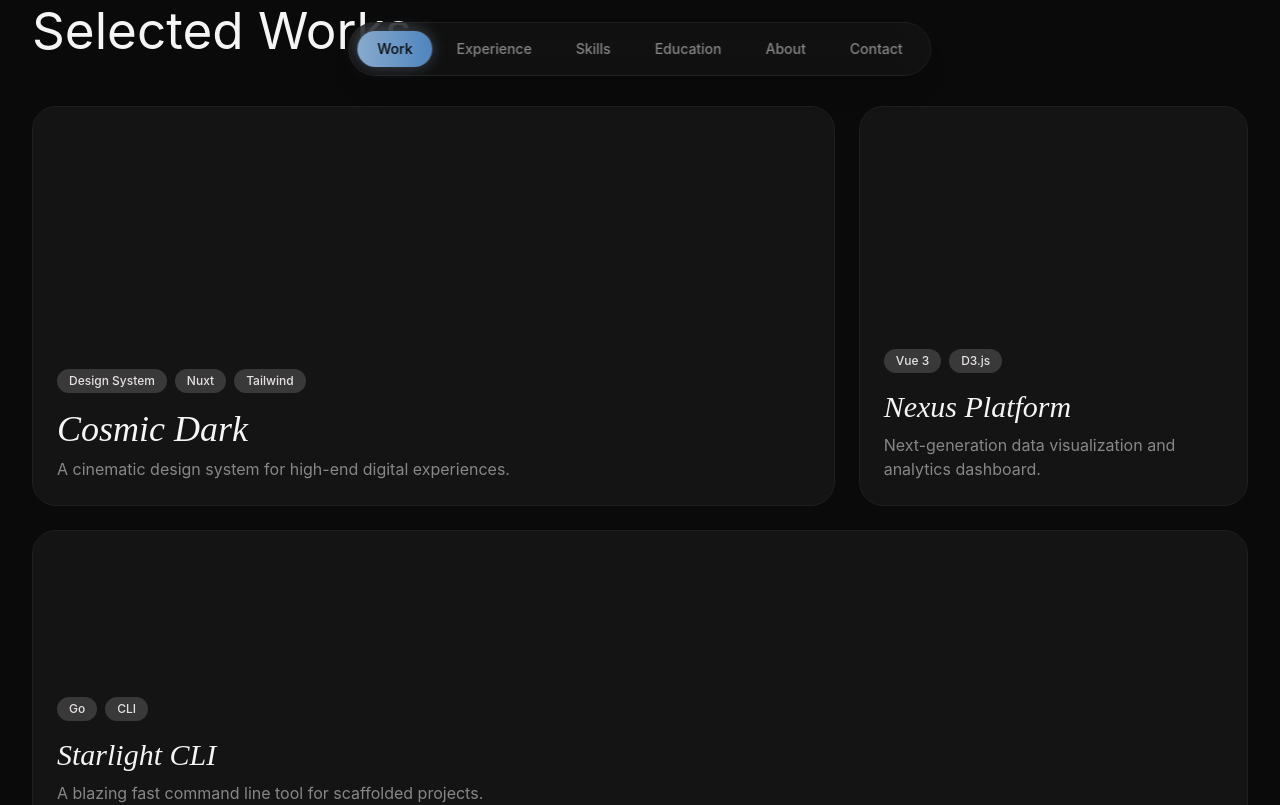
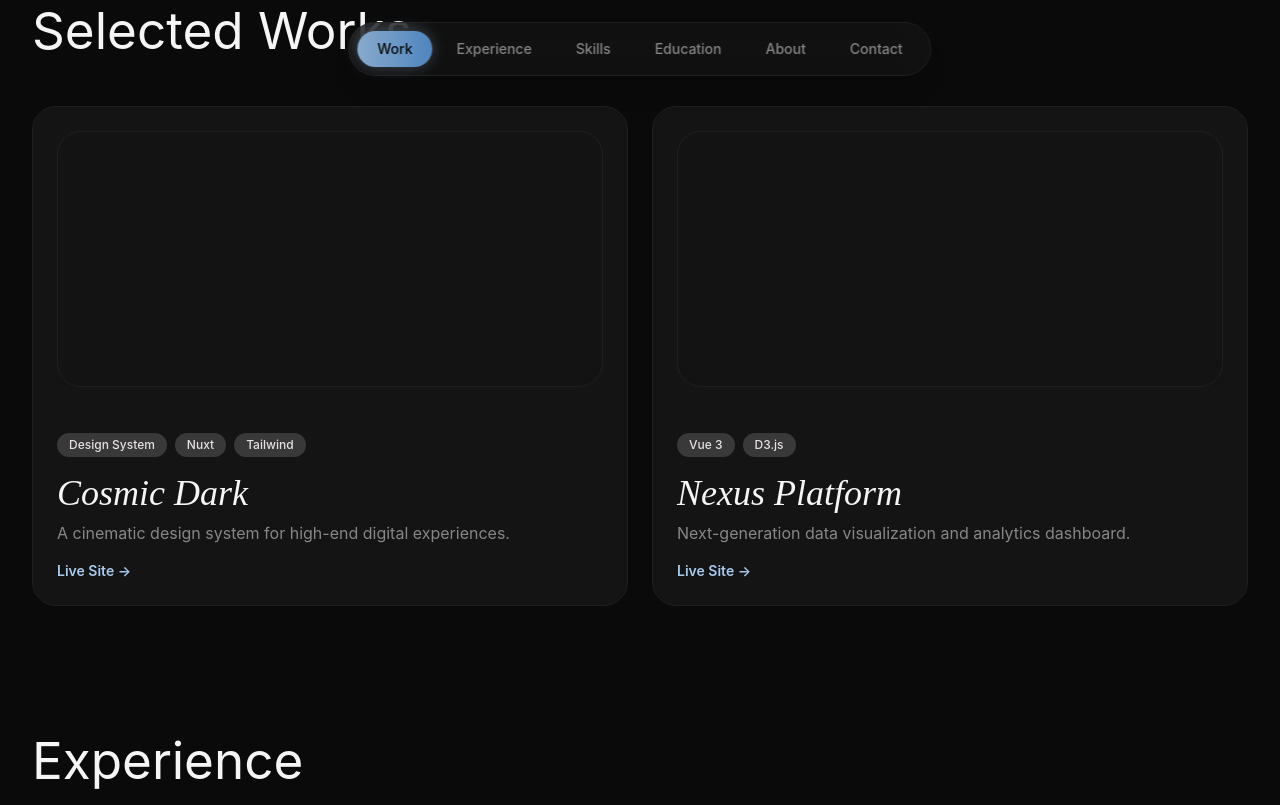
Before and after one commit to j-umbac/JoshuaUmbacPortfolio, a Nuxt app: page / in a window 1280 px wide. Shown: the part 700-1505 px from the top of the page. Built offline with nearby package versions, Linux system fonts and the light colour scheme.

Commit message:
feat: add images to featured work

```diff
--- a/app/pages/index.vue
+++ b/app/pages/index.vue
@@ -4,12 +4,35 @@ import BentoCard from '~/components/BentoCard.vue'
 import Button from '~/components/ui/Button.vue'
 import StatusIndicator from '~/components/StatusIndicator.vue'
 import LoadingCounter from '~/components/LoadingCounter.vue'
+import DemoModal from '~/components/DemoModal.vue'
+import ImageCarousel from '~/components/ImageCarousel.vue'
+import GalleryModal from '~/components/GalleryModal.vue'
+import type { ProjectData, ExperienceData, EducationData } from '~/types'
 import { usePortfolio } from '~/composables/usePortfolio'
 
 const isLoaded = ref(false)
+const isDemoOpen = ref(false)
+const activeDemoUrl = ref('')
+
+// Gallery state
+const isGalleryOpen = ref(false)
+const activeGalleryImages = ref<string[]>([])
+const activeGalleryIndex = ref(0)
+
+const openGallery = (images: string[], index: number) => {
+  if (!images || images.length === 0) return
+  activeGalleryImages.value = images
+  activeGalleryIndex.value = index
+  isGalleryOpen.value = true
+}
 
 const handleLoadingComplete = () => {
   isLoaded.value = true
+}
+
+const openDemo = (url: string) => {
+  activeDemoUrl.value = url
+  isDemoOpen.value = true
 }
 
 const { projects, experiences, skills, education } = usePortfolio()
@@ -47,41 +70,55 @@ const { projects, experiences, skills, education } = usePortfolio()
       <section id="work" class="py-section-v-padding scroll-mt-24">
         <h2 class="font-sans text-headline-section mb-12">Selected Works</h2>
 
-        <div class="grid grid-cols-1 md:grid-cols-2 lg:grid-cols-3 gap-bento-gap">
-          <!-- Main featured item spans 2 columns on desktop -->
-          <BentoCard class="md:col-span-2 lg:col-span-2 min-h-[400px]">
+        <div class="grid grid-cols-1 lg:grid-cols-2 gap-bento-gap">
+          <!-- Project 1: Interviewroom AI -->
+          <BentoCard class="min-h-[500px]" @click="projects[0]?.link && window.open(projects[0].link, '_blank')">
+            <div class="mb-6 relative w-full h-64 rounded-xl overflow-hidden border border-stroke bg-surface-dim">
+              <ImageCarousel v-if="projects[0]?.images" :images="projects[0].images" alt-text="Interviewroom AI Screenshot" @open-gallery="openGallery(projects[0].images, $event)" />
+            </div>
             <div class="mt-auto">
-              <div class="flex flex-wrap gap-2 mb-4">
+              <div class="flex flex-wrap items-center gap-2 mb-4">
                 <span v-for="tag in projects[0]?.tags" :key="tag" class="text-xs font-medium px-3 py-1 rounded-pill bg-surface-bright text-on-surface">
                   {{ tag }}
                 </span>
+                <span v-if="projects[0]?.status" class="text-xs font-medium px-3 py-1 rounded-pill bg-accent-gradient text-primary-foreground">
+                  {{ projects[0].status }}
+                </span>
               </div>
               <h3 class="font-display text-4xl mb-2">{{ projects[0]?.title }}</h3>
-              <p class="text-muted">{{ projects[0]?.description }}</p>
+              <p class="text-muted mb-4">{{ projects[0]?.description }}</p>
+              <div class="flex gap-4">
+                <a :href="projects[0]?.link" target="_blank" @click.stop class="text-primary hover:text-white transition-colors text-sm font-semibold flex items-center">
+                  Live Site &rarr;
+                </a>
+                <button v-if="projects[0]?.demo" @click.stop="openDemo(projects[0].demo!)" class="text-primary hover:text-white transition-colors text-sm font-semibold flex items-center">
+                  Storylane Demo &rarr;
+                </button>
+              </div>
             </div>
           </BentoCard>
 
-          <BentoCard class="min-h-[400px]">
+          <!-- Project 2: PhotoDump -->
+          <BentoCard class="min-h-[500px]" @click="projects[1]?.link && window.open(projects[1].link, '_blank')">
+            <div class="mb-6 relative w-full h-64 rounded-xl overflow-hidden border border-stroke bg-surface-dim">
+              <ImageCarousel v-if="projects[1]?.images" :images="projects[1].images" alt-text="PhotoDump Screenshot" @open-gallery="openGallery(projects[1].images, $event)" />
+            </div>
             <div class="mt-auto">
-              <div class="flex flex-wrap gap-2 mb-4">
+              <div class="flex flex-wrap items-center gap-2 mb-4">
                 <span v-for="tag in projects[1]?.tags" :key="tag" class="text-xs font-medium px-3 py-1 rounded-pill bg-surface-bright text-on-surface">
                   {{ tag }}
                 </span>
               </div>
-              <h3 class="font-display text-3xl mb-2">{{ projects[1]?.title }}</h3>
-              <p class="text-muted">{{ projects[1]?.description }}</p>
-            </div>
-          </BentoCard>
-
-          <BentoCard class="md:col-span-2 lg:col-span-3 min-h-[300px]">
-            <div class="mt-auto">
-              <div class="flex flex-wrap gap-2 mb-4">
-                <span v-for="tag in projects[2]?.tags" :key="tag" class="text-xs font-medium px-3 py-1 rounded-pill bg-surface-bright text-on-surface">
-                  {{ tag }}
-                </span>
+              <h3 class="font-display text-4xl mb-2">{{ projects[1]?.title }}</h3>
+              <p class="text-muted mb-4">{{ projects[1]?.description }}</p>
+              <div class="flex gap-4">
+                <a :href="projects[1]?.link" target="_blank" @click.stop class="text-primary hover:text-white transition-colors text-sm font-semibold flex items-center">
+                  Live Site &rarr;
+                </a>
+                <a v-if="projects[1]?.github" :href="projects[1].github" target="_blank" @click.stop class="text-primary hover:text-white transition-colors text-sm font-semibold flex items-center">
+                  GitHub &rarr;
+                </a>
               </div>
-              <h3 class="font-display text-3xl mb-2">{{ projects[2]?.title }}</h3>
-              <p class="text-muted">{{ projects[2]?.description }}</p>
             </div>
           </BentoCard>
         </div>
@@ -179,5 +216,15 @@ const { projects, experiences, skills, education } = usePortfolio()
         </div>
       </section>
     </div>
+
+    <!-- Demo Modal -->
+    <DemoModal v-model="isDemoOpen" :url="activeDemoUrl" />
+
+    <!-- Image Gallery Modal -->
+    <GalleryModal
+      v-model="isGalleryOpen"
+      :images="activeGalleryImages"
+      :initial-index="activeGalleryIndex"
+    />
   </div>
 </template>
--- a/app/types/index.ts
+++ b/app/types/index.ts
@@ -9,7 +9,11 @@ export interface ProjectData {
   description: string
   tags: string[]
   imageUrl?: string
+  images?: string[] // Multiple images
   link?: string
+  github?: string
+  demo?: string
+  status?: string
 }
 
 export interface ExperienceData {
```
